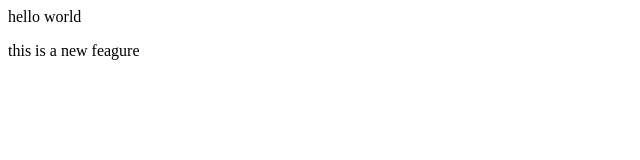
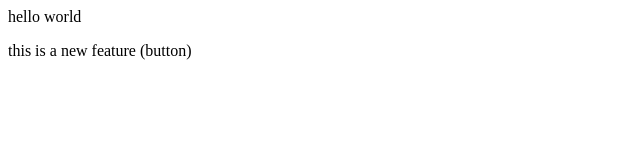
Before and after one commit to sandeep1731/LocalRepo, a plain HTML site: page index.html in a window 1280 px wide. Shown: the full height of the page, 0-640 px from the left. Drawn offline with Linux system fonts and the light colour scheme.

```diff
--- a/index.html
+++ b/index.html
@@ -1,2 +1,2 @@
 <p>hello world</p>
-<p> this is a new feagure </p>
+<p> this is a new feature (button) </p>
```
